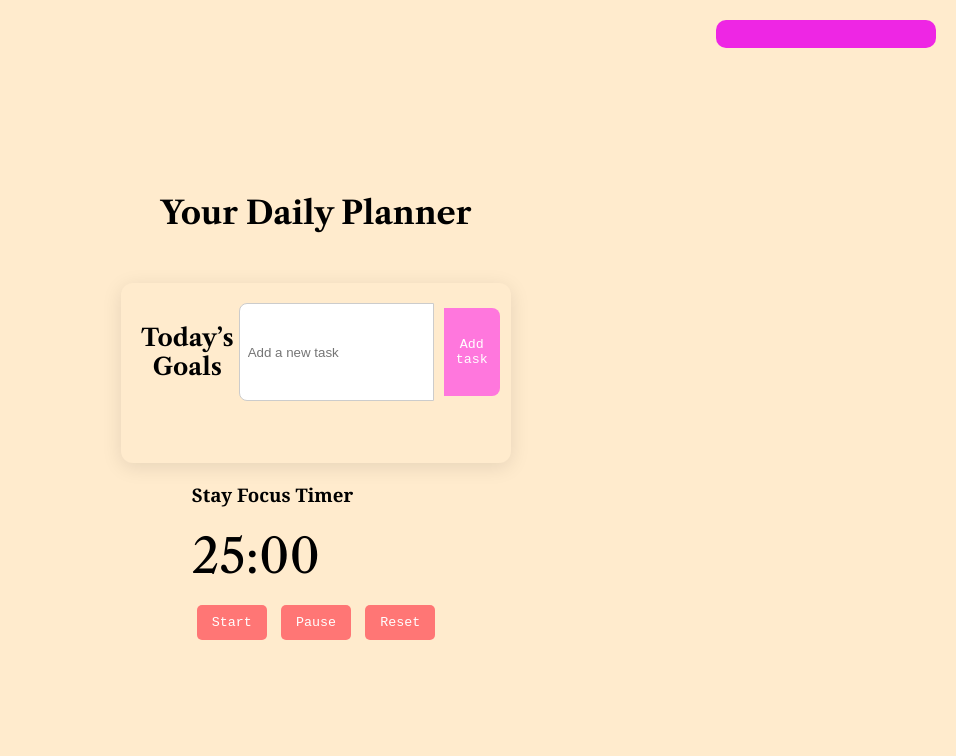
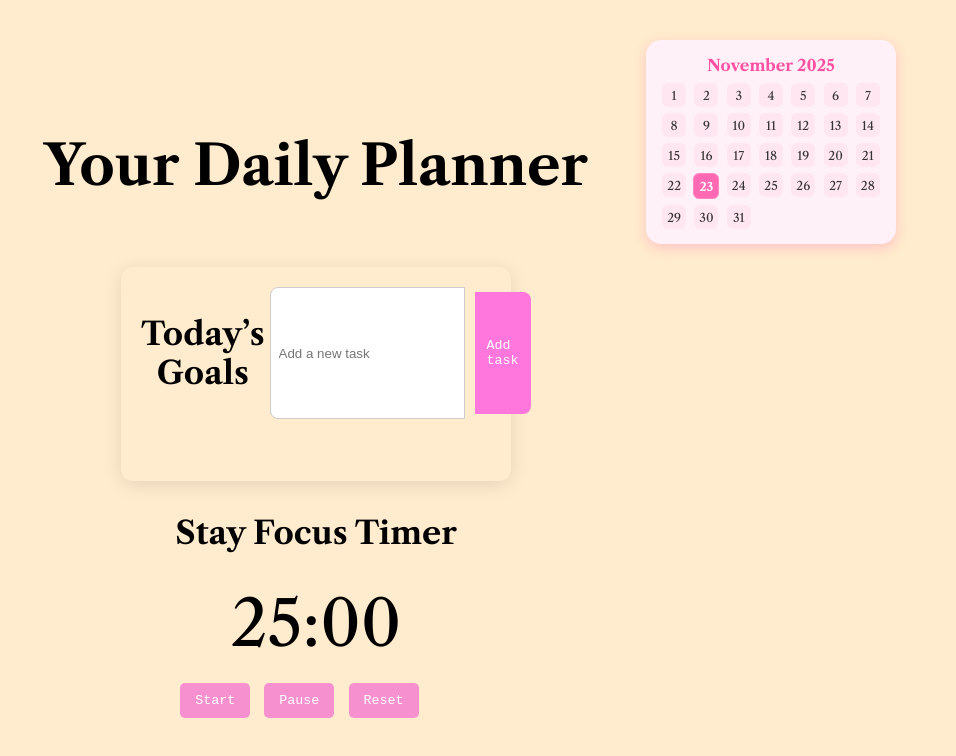
Before and after one commit to Isabellagg19/Daily-Planner, a plain HTML site: page index.html in a window 1280 px wide. Shown: the whole page, without its empty margins (324-1280 px from the left). Drawn offline with nearby package versions, Linux system fonts and the light colour scheme.

Commit message:
set a calendar

```diff
--- a/script.js
+++ b/script.js
@@ -1,6 +1,33 @@
 const taskInput = document.getElementById('taskInput');
 const addTaskBtn = document.getElementById('addTaskBtn');
 const taskList = document.getElementById('taskList');
+const monthname = document.getElementById('month-name');
+const year = document.getElementById('year');
+const grid = document.getElementById('calendar-grid');
+
+const date= new Date();
+const currentMonth = date.getMonth();
+const currentYear = date.getFullYear();
+const today = date.getDate();
+//months names
+const months = [
+  "January", "February", "March", "April", "June", "July", "August", "September", "October", "November", "December"
+];
+
+monthname.textContent = months[currentMonth];
+year.textContent = currentYear;
+
+//first day of the month
+const firstDay= new Date (currentYear, currentMonth, 1).getDay();
+//How many days
+const daysInMonth = new Date(currentYear, currentMonth +1, 0).getDate();
+
+for (let i = 1; i <= daysInMonth; i++) {
+  const dayCell = document.createElement('div');
+  dayCell.textContent = i;
+  if (i === today) dayCell.classList.add('today');
+  grid.appendChild(dayCell)
+}
 
 document.addEventListener('DOMcontentLoaded', loadTasks);
 addTaskBtn.addEventListener('click', addTask);
--- a/style.css
+++ b/style.css
@@ -32,6 +32,7 @@ body{
 
 h1 {
     text-align: center;
+     font-size: 3.5rem;
     font-family: "Libre Caslon Text", serif;
      display: flex;
   flex-direction: column;
@@ -84,7 +85,14 @@ h1 {
 }
 
 h2 {
+    text-align:center;
+     font-size: 2rem;
+    font-family: "Libre Caslon Text", serif;
+}
+
+h3 {
     text-align: center;
+    font-size: 2rem;
     font-family: "Libre Caslon Text", serif;
 }
 
@@ -103,13 +111,15 @@ h2 {
 }
 
 #timer {
-    font-size: 3rem;
+    font-size: 4rem;
     margin-bottom: 15px;
+    text-align: center;
     font-family: "Libre Caslon Text", serif;
 }
 
 button {
-    background-color: #ff7675;
+    background-color: #f790cf;
+    text-align: justify;
     color: white;
     border: none;
     padding: 10px 15px;
@@ -122,31 +132,59 @@ button {
 button:hover {
     background-color: #d63031;
 }
+
 .calendar {
-    position: absolute;
-    top: 20px;
-    right: 20px;
-    background-color: #ee26e4;
-    border-radius: 10px;
-    box-shadow: #357ab700;
-    width: 200px;
-    padding: 10px;
-    font-family: "Libre Caslon Text", serif;
+  position: absolute;
+  top: 40px;
+  right: 60px;
+  background-color: #fff1f7;
+  border-radius: 15px;
+  box-shadow: 0 4px 12px rgba(255, 105, 180, 0.3);
+  width: 220px;
+  padding: 15px;
+  font-family: "Libre Caslon Text", serif;
+  text-align: center;
+  transition: all 0.3s ease;
+}
+.calendar:hover {
+  transform: scale(1.03);
 }
 
 .calendar-header {
-    text-align: center;
-    font-weight: bold;
-    margin-bottom: 8px;
+  font-weight: 600;
+  color: #ff4fa1;
+  margin-bottom: 8px;
+  font-size: 16px;
+}
+
+.calendar-grid {
+  display: grid;
+  grid-template-columns: repeat(7, 1fr);
+  gap: 6px;
+  font-size: 12px;
+  justify-items: center;
 }
 
 .calendar-grid div {
-    padding: 4px 0;
-    border-radius: 5px;
+  width: 24px;
+  height: 24px;
+  display: flex;
+  align-items: center;
+  justify-content: center;
+  border-radius: 6px;
+  color: #333;
+  background-color: #ffe6f0;
+}
+
+.calendar-grid div:hover {
+  background-color: #ffb6c1;
+  color: white;
+  cursor: pointer;
 }
 
 .calendar-grid .today {
-    background-color: blanchedalmond;
-    color: white;
-    font-weight: bold;
+  background-color: #ff69b4;
+  color: white;
+  font-weight: bold;
+  border: 1px solid #ff85c1;
 }
```
